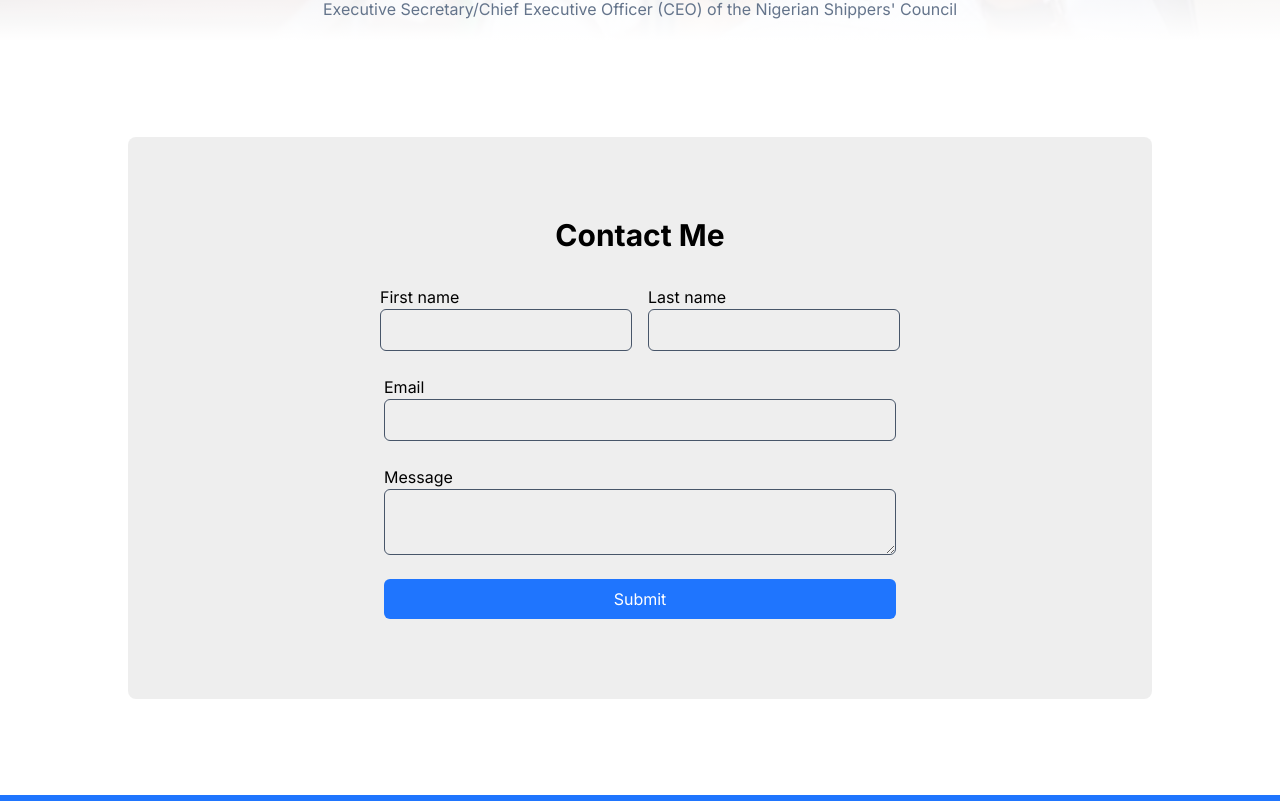
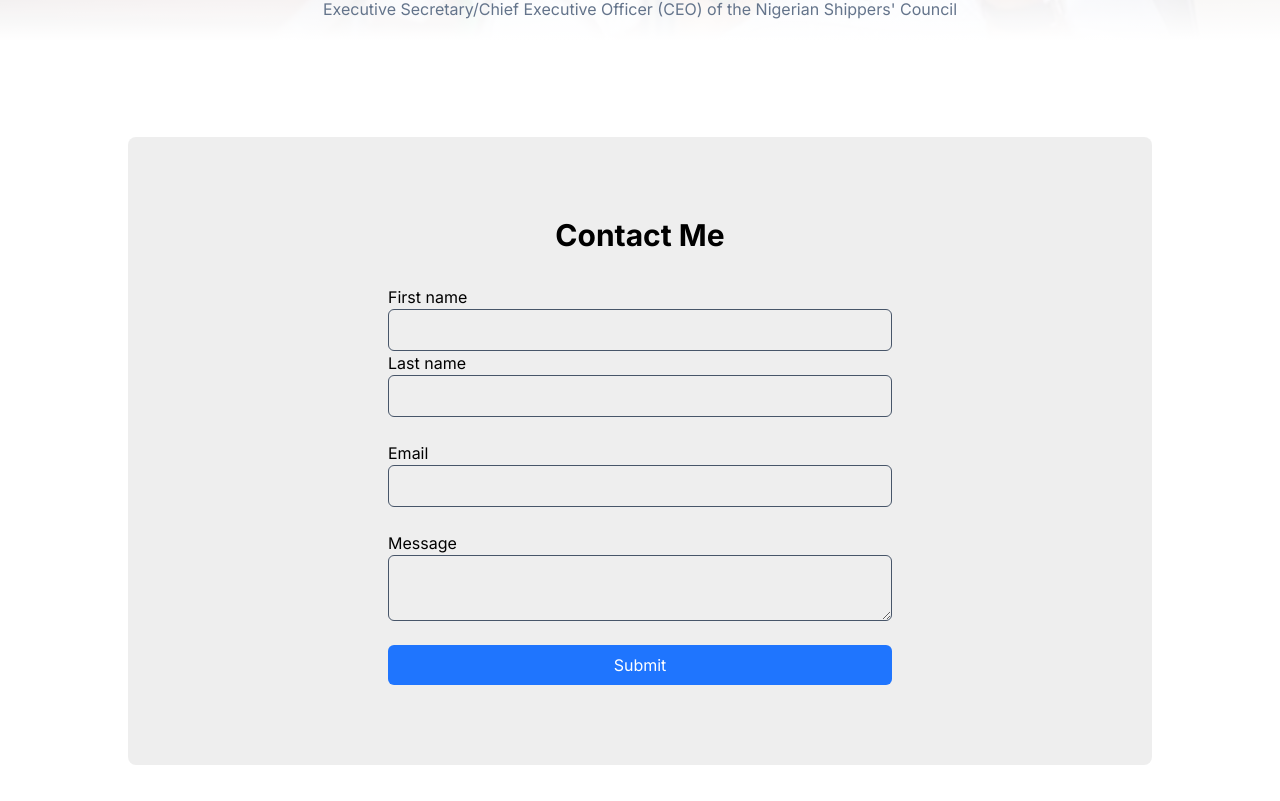
Before and after one commit to StivinTaesoo/barrister-pius, a Next.js app: page /gallery in a window 1280 px wide. Shown: the part 459-1260 px from the top of the page. Built offline with nearby package versions, Linux system fonts and the light colour scheme.

Commit message:
More edits

```diff
--- a/app/gallery/page.tsx
+++ b/app/gallery/page.tsx
@@ -23,13 +23,13 @@ function page() {
                     </div>
                 </div>
             </div>
-            <div className="w-[80%] mx-auto my-[6rem] bg-[#A6A6A630] rounded-lg py-[5rem]">
+            <div className="w-full mx-auto my-[6rem] bg-[#A6A6A630] rounded-lg py-[5rem] px-2 md:w-[80%]">
                 <h1 className="text-3xl font-bold text-center">Contact Me</h1>
                 <form
                     action=""
-                    className="w-[50%] mx-auto mt-[2rem] flex flex-col justify-center"
+                    className="w-full  mx-auto mt-[2rem] flex flex-col justify-center md:w-[50%]"
                 >
-                    <div className="w-full flex justify-center gap-x-4">
+                    <div className="w-full flex-col justify-center gap-6 md:flex-row">
                         <div className="w-full flex flex-col">
                             <label htmlFor="firstName">First name</label>
                             <input
```
